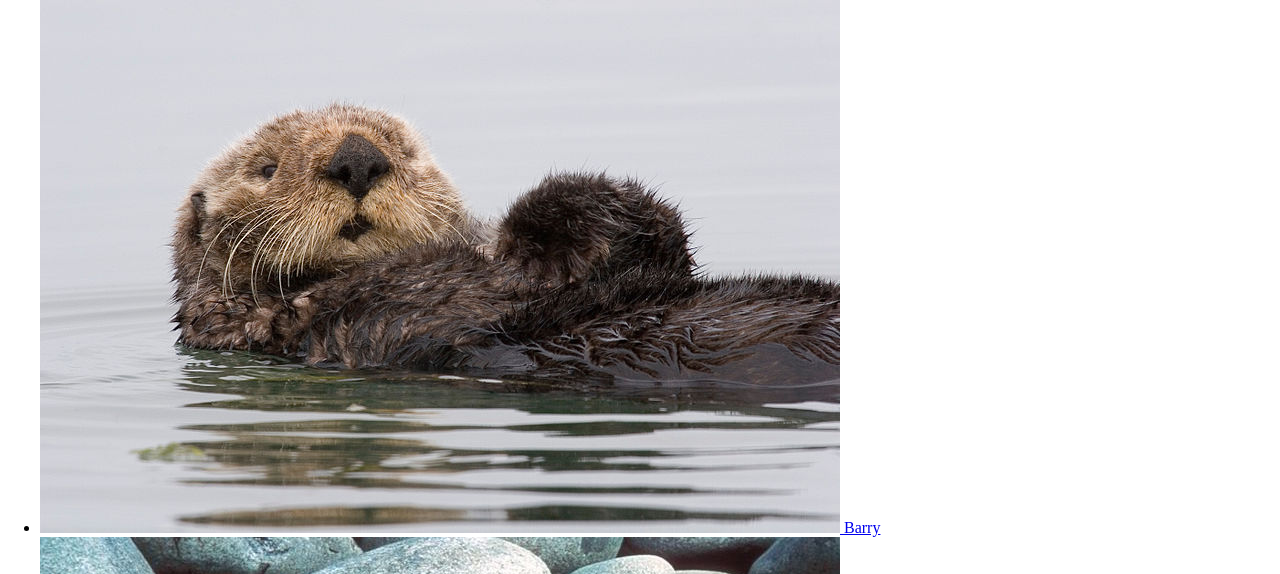
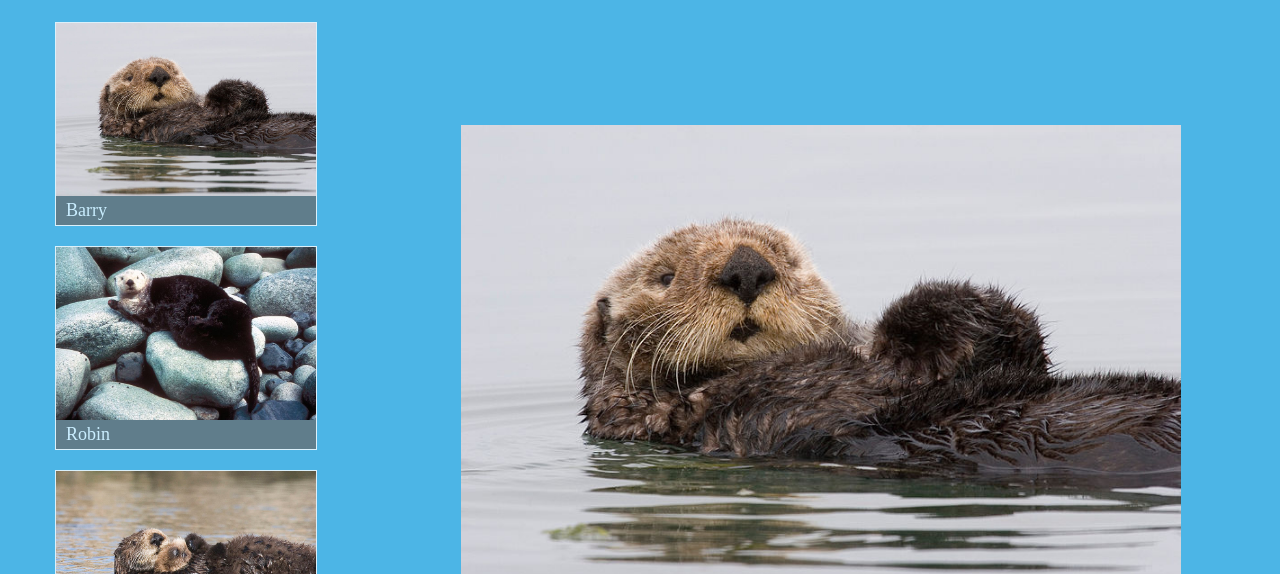
Before and after one commit to vitos00007/ottergram, a plain HTML site: page index.html in a window 1280 px wide. Shown: the part 80-654 px from the top of the page. Drawn offline with nearby package versions, Linux system fonts and the light colour scheme; the site is published under a folder, as on GitHub Pages, so addresses that start at the root find nothing.

Commit message:
Update index.html

```diff
--- a/index.html
+++ b/index.html
@@ -7,7 +7,7 @@
   <link rel="icon" href="img/favicon.ico" type="image/x-icon">
   <link rel="shortcut icon" href="img/favicon.ico" type="image/x-icon">
   <link rel="stylesheet" href="https://cdnjs.cloudflare.com/ajax/libs/normalize/8.0.1/normalize.css">
-  <link rel="stylesheet" href="/stylesheets/style.css">
+  <link rel="stylesheet" href="./stylesheets/style.css">
   <title>ottegram</title>
 </head>
 
```
